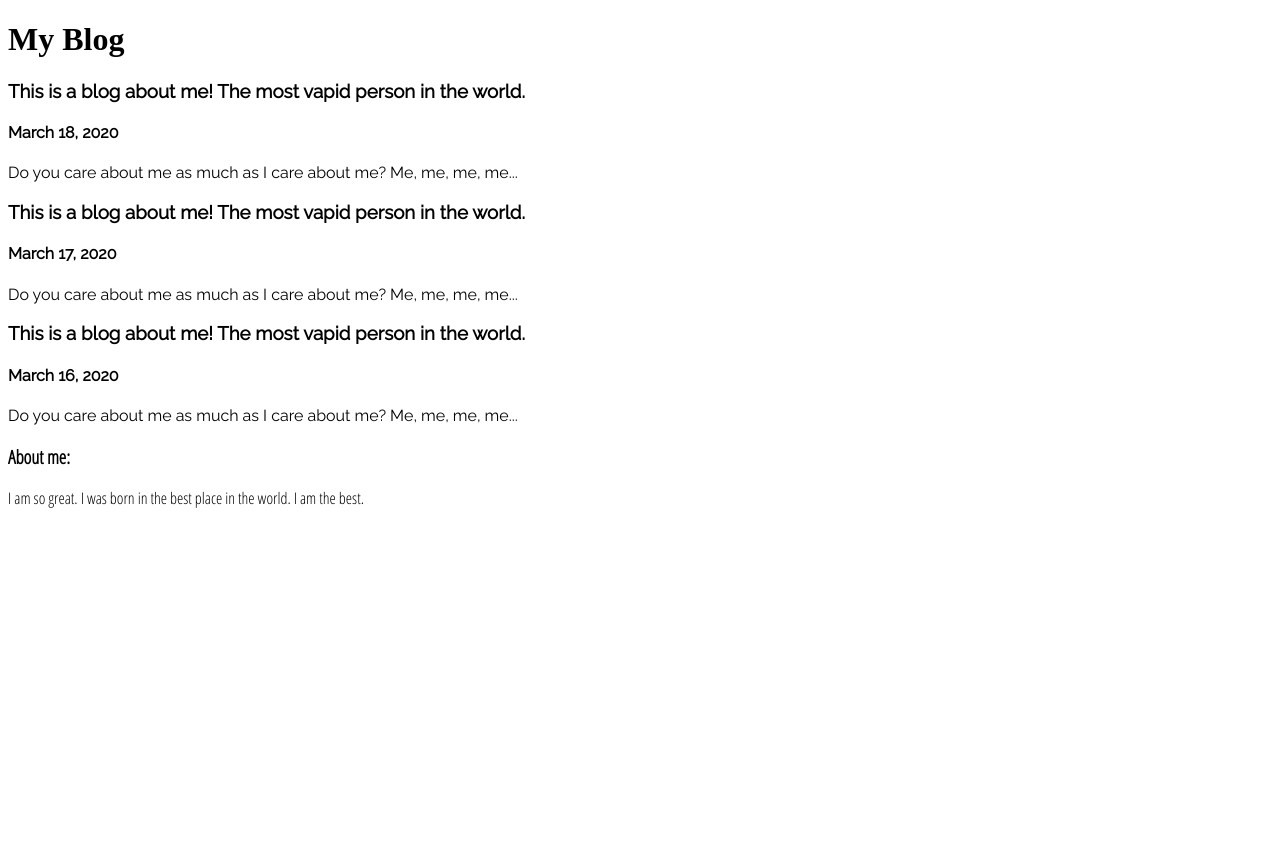
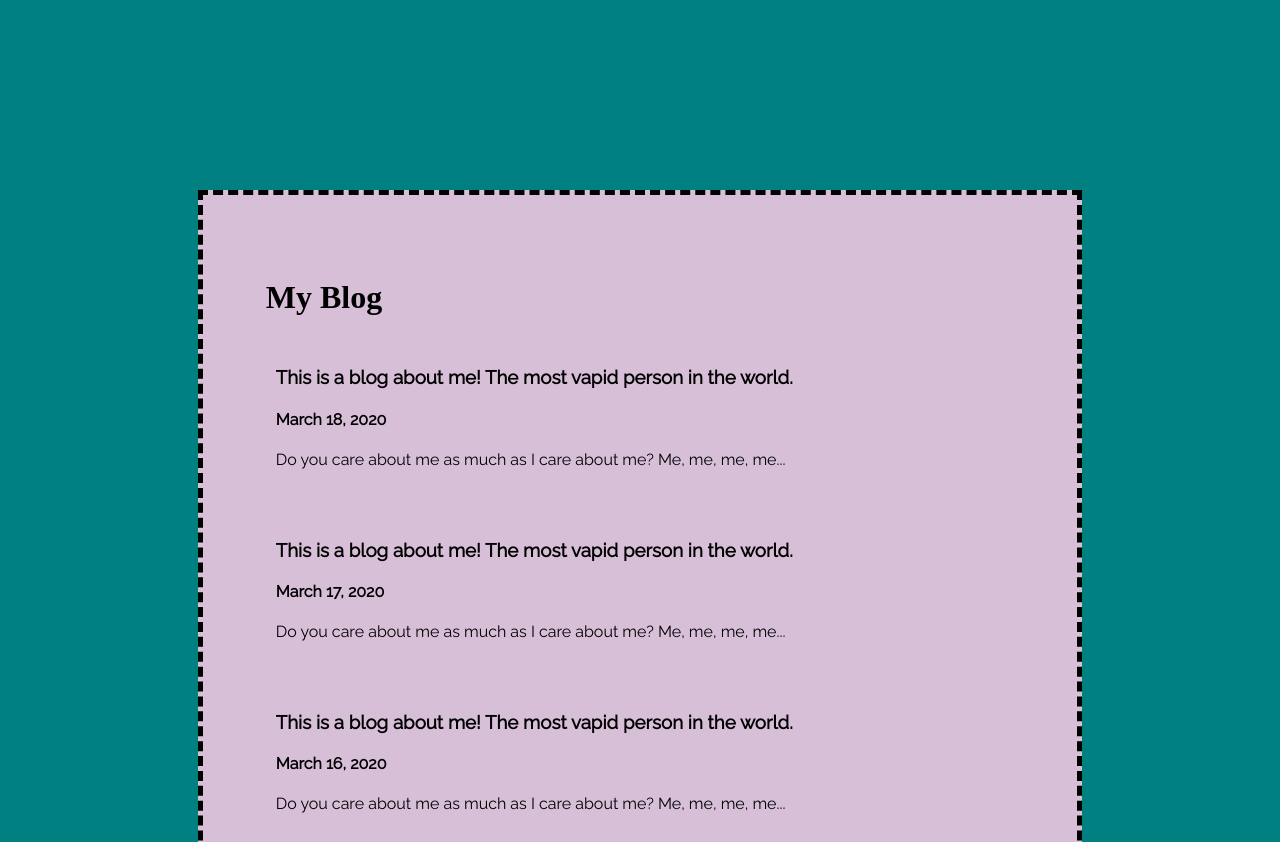
Before and after one commit to dkmerys/blogging-site, a plain HTML site: page index.html in a window 1280 px wide. Shown: the top 842 px of the page. Before the commit the page ends 800 px from the top, so only its background shows below. Drawn offline with Linux system fonts and the light colour scheme.

Commit message:
Add box model to css.

```diff
--- a/css/styles.css
+++ b/css/styles.css
@@ -1,14 +1,58 @@
 .post {
-  font-family: 'Raleway', sans-serif;
+  font-family: "Raleway", sans-serif;
+  border: 5px black;
 }
-h3.post{
-  font-family: 'Raleway', sans-serif;
+h3.post {
+  font-family: "Raleway", sans-serif;
   font-weight: bold;
   font-size: small;
+  margin-top: 15%;
+  margin-bottom: 15%;
+  border: 5px black;
 }
 p.post {
   font-size: small;
+  margin-top: 15%;
+  margin-bottom: 15%;
+  border: 5px solid black;
 }
 .about {
-  font-family: 'Open Sans Condensed', sans-serif;
+  font-family: "Open Sans Condensed", sans-serif;
+  margin-top: 15%;
+  margin-bottom: 15%;
+  border: 5px black;
 }
+
+.box {
+  margin-top: 15%;
+  margin-bottom: 15%;
+  margin-left: 15%;
+  margin-right: 15%;
+  padding: 5%;
+  border: 5px black dashed;
+  background-color: thistle;
+}
+
+body {
+  background-color: teal;
+}
+#post1 {
+  padding: 10px;
+  margin-top: 15px;
+  margin-bottom: 15px;
+  font-family: "Raleway", sans-serif;
+}
+
+#post2 {
+  padding: 10px;
+  margin-top: 15px;
+  margin-bottom: 15px;
+  font-family: "Raleway", sans-serif;
+}
+
+#post3 {
+  padding: 10px;
+  margin-top: 15px;
+  margin-bottom: 15px;
+  font-family: "Raleway", sans-serif;
+}
--- a/index.html
+++ b/index.html
@@ -9,18 +9,19 @@
   <title>Blogging Site</title>
 </head>
 <body>
+  <div class="box">
     <h1>My Blog</h1>
-    <div class="post">
+    <div id="post1">
       <h3>This is a blog about me! The most vapid person in the world.</h2>
       <h4>March 18, 2020</h4>
       <p>Do you care about me as much as I care about me? Me, me, me, me... </p>
     </div>
-    <div class="post">
+    <div id="post2">
       <h3> This is a blog about me! The most vapid person in the world.</h2>
       <h4>March 17, 2020</h4>
       <p>Do you care about me as much as I care about me? Me, me, me, me... </p>
       </div>
-    <div class="post">
+    <div id="post3">
       <h3>This is a blog about me! The most vapid person in the world.</h2>
       <h4>March 16, 2020</h4>
       <p>Do you care about me as much as I care about me? Me, me, me, me... </p>
@@ -29,6 +30,7 @@
       <h3>About me:</h3>
       <p>I am so great. I was born in the best place in the world. I am the best. </p>
     </div>
+    </div>
 
 </body>
 </html>
```
